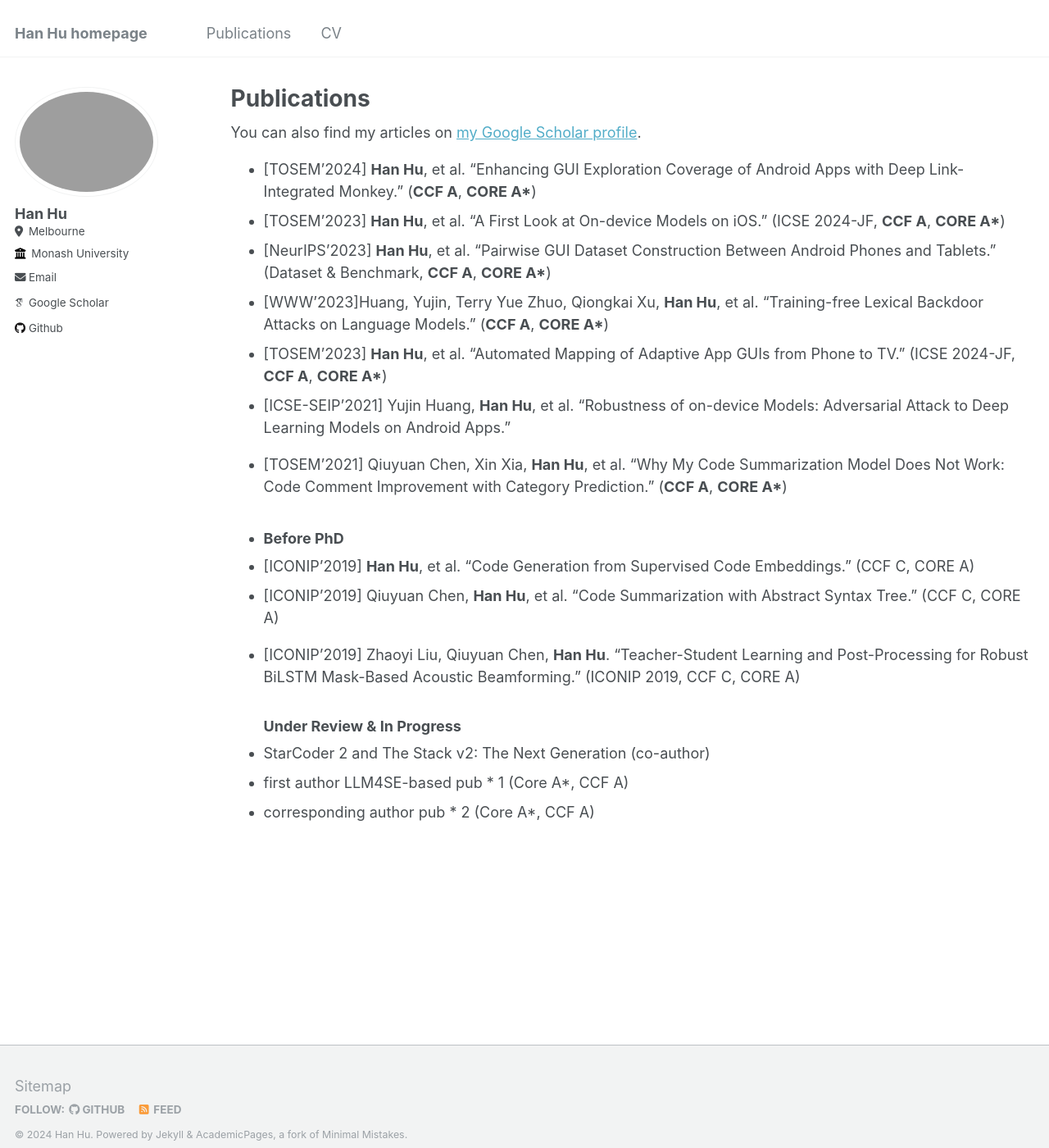
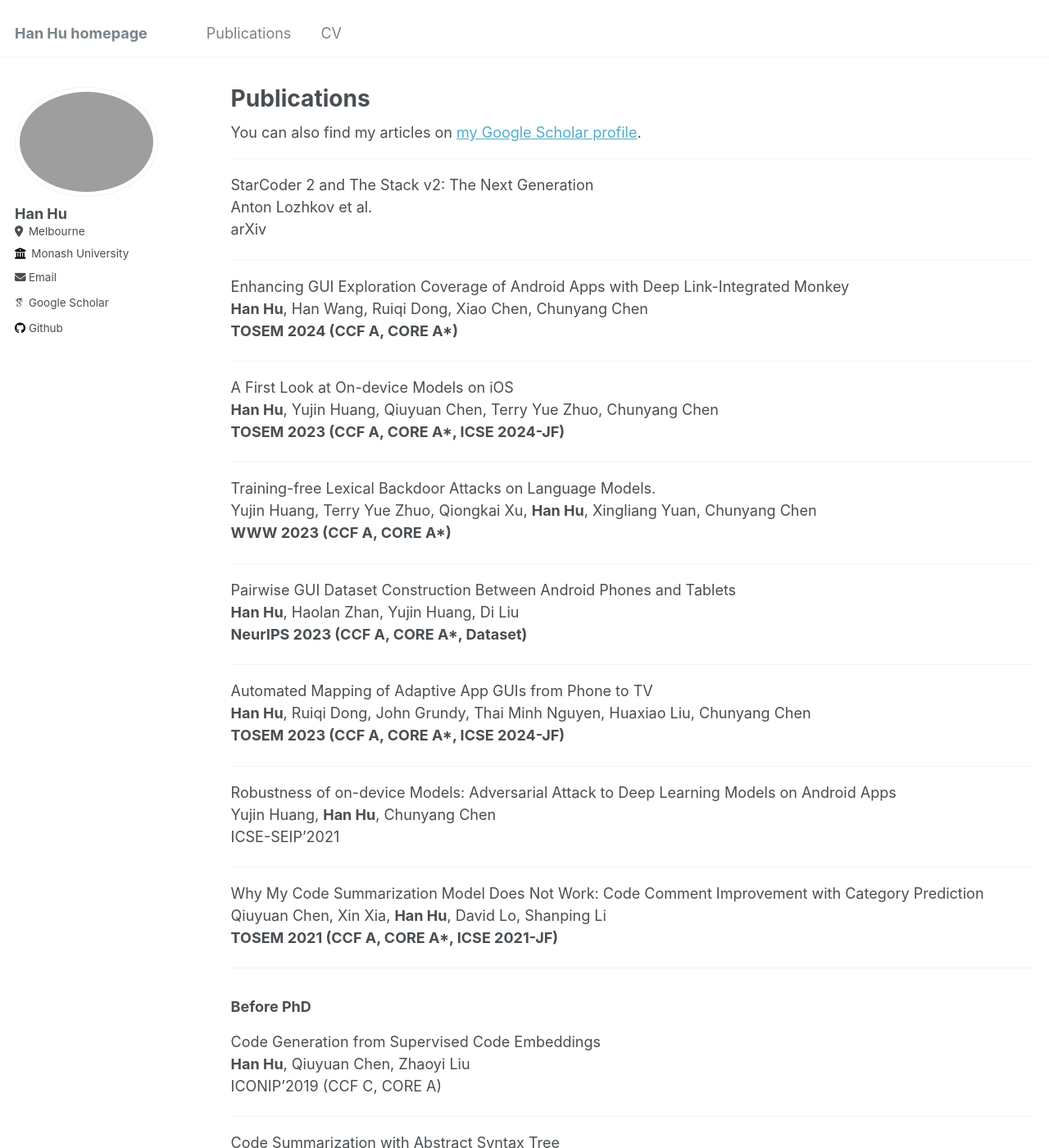
Before and after one commit to huhanGitHub/huhanGitHub.github.io, a Jekyll site: the page built from _pages/publications.md, in a window 1280 px wide and 1400 px high. Shown: the whole window at 82% size. Built offline with Jekyll 4.4.1, drawn with Linux system fonts in a browser that asks for light colours; some web fonts are replaced; some of the changed text lies outside the part shown.

Commit message:
Update publications.md

```diff
--- a/_pages/publications.md
+++ b/_pages/publications.md
@@ -9,20 +9,75 @@ author_profile: true
   <div class="wordwrap">You can also find my articles on <a href="{{site.author.googlescholar}}">my Google Scholar profile</a>.</div>
 {% endif %}
 
-- [TOSEM'2024] **Han Hu**, et al. "Enhancing GUI Exploration Coverage of Android Apps with Deep Link-Integrated Monkey." (**CCF A**, **CORE A\***)
-- [TOSEM'2023] **Han Hu**, et al. "A First Look at On-device Models on iOS." (ICSE 2024-JF, **CCF A**, **CORE A\***)
-- [NeurIPS'2023] **Han Hu**, et al. "Pairwise GUI Dataset Construction Between Android Phones and Tablets." (Dataset & Benchmark, **CCF A**, **CORE A\***)
-- [WWW'2023]Huang, Yujin, Terry Yue Zhuo, Qiongkai Xu, **Han Hu**, et al. "Training-free Lexical Backdoor Attacks on Language Models." (**CCF A**, **CORE A\***)
-- [TOSEM'2023] **Han Hu**, et al. "Automated Mapping of Adaptive App GUIs from Phone to TV." (ICSE 2024-JF, **CCF A**, **CORE A\***)
-- [ICSE-SEIP'2021] Yujin Huang, **Han Hu**, et al. "Robustness of on-device Models: Adversarial Attack to Deep Learning Models on Android Apps."
-- [TOSEM'2021] Qiuyuan Chen, Xin Xia, **Han Hu**, et al. "Why My Code Summarization Model Does Not Work: Code Comment Improvement with Category Prediction." (**CCF A**, **CORE A\***)
+---
 
-- ### Before PhD
-- [ICONIP'2019] **Han Hu**, et al. "Code Generation from Supervised Code Embeddings." (CCF C, CORE A)
-- [ICONIP'2019] Qiuyuan Chen, **Han Hu**, et al. "Code Summarization with Abstract Syntax Tree." (CCF C, CORE A)
-- [ICONIP'2019] Zhaoyi Liu, Qiuyuan Chen, **Han Hu**. "Teacher-Student Learning and Post-Processing for Robust BiLSTM Mask-Based Acoustic Beamforming." (ICONIP 2019, CCF C, CORE A)
+StarCoder 2 and The Stack v2: The Next Generation<br>
+Anton Lozhkov et al.<br>
+arXiv
 
-  ### Under Review & In Progress
+---
+
+Enhancing GUI Exploration Coverage of Android Apps with Deep Link-Integrated Monkey<br>
+<span style="font-weight: bold;">Han Hu</span>, Han Wang, Ruiqi Dong, Xiao Chen, Chunyang Chen<br>
+<strong>TOSEM 2024 (CCF A, CORE A*)</strong>
+
+---
+
+A First Look at On-device Models on iOS<br>
+<span style="font-weight: bold;">Han Hu</span>, Yujin Huang, Qiuyuan Chen, Terry Yue Zhuo, Chunyang Chen<br>
+<strong>TOSEM 2023 (CCF A, CORE A*, ICSE 2024-JF)</strong>
+
+---
+
+Training-free Lexical Backdoor Attacks on Language Models.<br>
+Yujin Huang, Terry Yue Zhuo, Qiongkai Xu, <span style="font-weight: bold;">Han Hu</span>, Xingliang Yuan, Chunyang Chen<br>
+<strong>WWW 2023 (CCF A, CORE A*)</strong>
+
+---
+
+Pairwise GUI Dataset Construction Between Android Phones and Tablets<br>
+<span style="font-weight: bold;">Han Hu</span>, Haolan Zhan, Yujin Huang, Di Liu<br>
+<strong>NeurIPS 2023 (CCF A, CORE A*, Dataset)</strong>
+
+---
+
+Automated Mapping of Adaptive App GUIs from Phone to TV<br>
+<span style="font-weight: bold;">Han Hu</span>, Ruiqi Dong, John Grundy, Thai Minh Nguyen, Huaxiao Liu, Chunyang Chen<br>
+<strong>TOSEM 2023 (CCF A, CORE A*, ICSE 2024-JF)</strong>
+
+---
+
+Robustness of on-device Models: Adversarial Attack to Deep Learning Models on Android Apps<br>
+Yujin Huang, <span style="font-weight: bold;">Han Hu</span>, Chunyang Chen<br>
+ICSE-SEIP'2021
+
+---
+
+Why My Code Summarization Model Does Not Work: Code Comment Improvement with Category Prediction<br>
+Qiuyuan Chen, Xin Xia, <span style="font-weight: bold;">Han Hu</span>, David Lo, Shanping Li<br>
+<strong>TOSEM 2021 (CCF A, CORE A*, ICSE 2021-JF)</strong>
+
+---
+
+### Before PhD
+
+Code Generation from Supervised Code Embeddings<br>
+<span style="font-weight: bold;">Han Hu</span>, Qiuyuan Chen, Zhaoyi Liu<br>
+ICONIP'2019 (CCF C, CORE A)
+
+---
+
+Code Summarization with Abstract Syntax Tree<br>
+Qiuyuan Chen, <span style="font-weight: bold;">Han Hu</span>, Zhaoyi Liu<br>
+ICONIP'2019 (CCF C, CORE A)
+
+---
+
+Teacher-Student Learning and Post-Processing for Robust BiLSTM Mask-Based Acoustic Beamforming<br>
+Zhaoyi Liu, Qiuyuan Chen, <span style="font-weight: bold;">Han Hu</span>, Haoyu Tang, YX Zou<br>
+ICONIP'2019 (CCF C, CORE A)
+
+### Under Review & In Progress
 - StarCoder 2 and The Stack v2: The Next Generation (co-author)
 - first author LLM4SE-based pub * 1 (Core A*, CCF A)
 - corresponding author pub * 2 (Core A*, CCF A)
```
